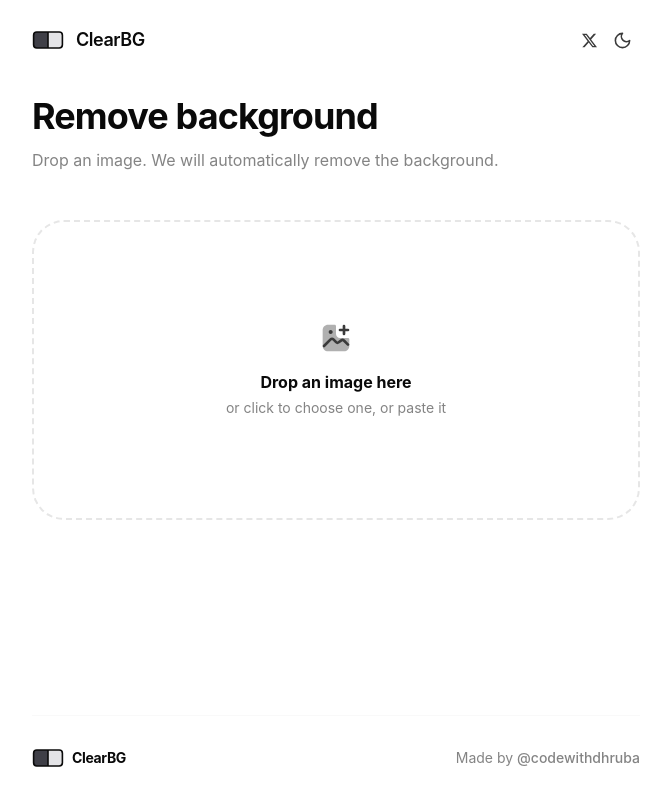
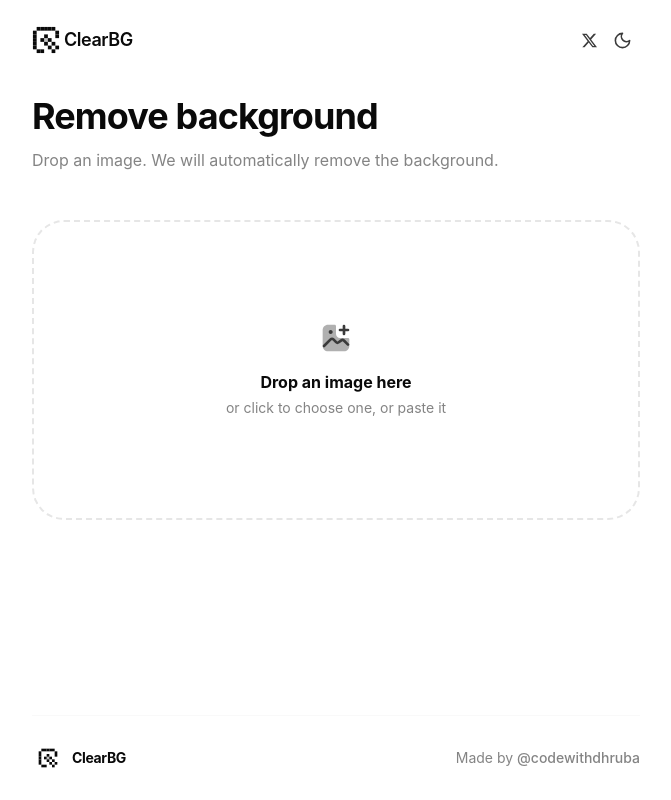
Before and after one commit to codewithdhruba01/ClearBG, a React (Vite) app in the folder client/: page /remove in a window 1280 px wide. Shown: the whole page, without its empty margins (304-975 px from the left). Built offline with nearby package versions, Linux system fonts and the light colour scheme.

Commit message:
feat: add Logo, Footer, and Navbar components for application layout and navigation

```diff
--- a/client/src/components/Navbar.tsx
+++ b/client/src/components/Navbar.tsx
@@ -48,8 +48,8 @@ export const Navbar = () => {
         className={`${isRemovePage ? 'max-w-2xl' : 'max-w-6xl'} mx-auto px-4 sm:px-6 lg:px-8 transition-all duration-300`}
       >
         <div className="flex justify-between items-center h-20">
-          <Link to="/" className="shrink-0 flex items-center gap-3 cursor-pointer">
-            <Logo className="w-8 h-5 text-foreground" />
+          <Link to="/" className="shrink-0 flex items-center gap-1 cursor-pointer">
+            <Logo className="w-7 h-7 text-foreground" />
             <span className="font-semibold text-lg tracking-tight text-foreground">ClearBG</span>
           </Link>
 
--- a/client/src/components/ui/Logo.tsx
+++ b/client/src/components/ui/Logo.tsx
@@ -1,24 +1,59 @@
 export const Logo = ({ className }: { className?: string }) => {
   return (
-    <svg className={className} viewBox="0 0 40 24" fill="none" xmlns="http://www.w3.org/2000/svg">
-      <clipPath id="eraser-clip">
-        <rect x="2" y="2" width="36" height="20" rx="4" />
-      </clipPath>
-      <g clipPath="url(#eraser-clip)">
-        <rect x="0" y="0" width="20" height="24" className="fill-zinc-700 dark:fill-[#666666]" />
-        <rect x="20" y="0" width="20" height="24" className="fill-zinc-200 dark:fill-[#EDEDED]" />
+    <svg className={className} width="30px" height="30px" viewBox="0 0 30 30" xmlns="http://www.w3.org/2000/svg">
+      <g data-transform-wrapper="on" transform="translate(30 0) scale(-1 1)">
+        <g fill="none" className="nc-icon-wrapper">
+          <path d="M3 7H3.01" stroke="currentColor" strokeWidth="4" strokeLinecap="square"></path>
+          <path d="M3 11H3.01" stroke="currentColor" strokeWidth="4" strokeLinecap="square"></path>
+          <path d="M3 15H3.01" stroke="transparent" strokeWidth="4" strokeLinecap="square"></path>
+          <path d="M3 19H3.01" stroke="transparent" strokeWidth="4" strokeLinecap="square"></path>
+          <path d="M3 23H3.01" stroke="currentColor" strokeWidth="4" strokeLinecap="square"></path>
+          <path d="M3 27H3.01" stroke="transparent" strokeWidth="4" strokeLinecap="square"></path>
+          <path d="M7 11H7.01" stroke="transparent" strokeWidth="4" strokeLinecap="square"></path>
+          <path d="M7 7H7.01" stroke="transparent" strokeWidth="4" strokeLinecap="square"></path>
+          <path d="M7 15H7.01" stroke="transparent" strokeWidth="4" strokeLinecap="square"></path>
+          <path d="M7 23H7.01" stroke="transparent" strokeWidth="4" strokeLinecap="square"></path>
+          <path d="M7 27H7.01" stroke="currentColor" strokeWidth="4" strokeLinecap="square"></path>
+          <path d="M11 7H11.01" stroke="transparent" strokeWidth="4" strokeLinecap="square"></path>
+          <path d="M11 3H11.01" stroke="currentColor" strokeWidth="4" strokeLinecap="square"></path>
+          <path d="M11 11H11.01" stroke="transparent" strokeWidth="4" strokeLinecap="square"></path>
+          <path d="M14.99 11H15" stroke="currentColor" strokeWidth="4" strokeLinecap="square"></path>
+          <path d="M11 15H11.01" stroke="currentColor" strokeWidth="4" strokeLinecap="square"></path>
+          <path d="M7 19H7.01" stroke="currentColor" strokeWidth="4" strokeLinecap="square"></path>
+          <path d="M11 19H11.01" stroke="transparent" strokeWidth="4" strokeLinecap="square"></path>
+          <path d="M11 27H11.01" stroke="transparent" strokeWidth="4" strokeLinecap="square"></path>
+          <path d="M15 7H15.01" stroke="transparent" strokeWidth="4" strokeLinecap="square"></path>
+          <path d="M18.99 7H19" stroke="transparent" strokeWidth="4" strokeLinecap="square"></path>
+          <path d="M15 15H15.01" stroke="currentColor" strokeOpacity={0.25} strokeWidth="4" strokeLinecap="square"></path>
+          <path d="M15 23H15.01" stroke="transparent" strokeWidth="4" strokeLinecap="square"></path>
+          <path d="M11 23H11.01" stroke="currentColor" strokeWidth="4" strokeLinecap="square"></path>
+          <path d="M15 19H15.01" stroke="currentColor" strokeWidth="4" strokeLinecap="square"></path>
+          <path d="M15 27H15.01" stroke="transparent" strokeWidth="4" strokeLinecap="square"></path>
+          <path d="M19 11H19.01" stroke="transparent" strokeWidth="4" strokeLinecap="square"></path>
+          <path d="M19 19H19.01" stroke="transparent" strokeWidth="4" strokeLinecap="square"></path>
+          <path d="M19 15H19.01" stroke="currentColor" strokeWidth="4" strokeLinecap="square"></path>
+          <path d="M19 23H19.01" stroke="transparent" strokeWidth="4" strokeLinecap="square"></path>
+          <path d="M19 27H19.01" stroke="currentColor" strokeWidth="4" strokeLinecap="square"></path>
+          <path d="M23 7H23.01" stroke="transparent" strokeWidth="4" strokeLinecap="square"></path>
+          <path d="M7 3H7.01" stroke="currentColor" strokeWidth="4" strokeLinecap="square"></path>
+          <path d="M3 3H3.01" stroke="transparent" strokeWidth="4" strokeLinecap="square"></path>
+          <path d="M15 3H15.01" stroke="currentColor" strokeWidth="4" strokeLinecap="square"></path>
+          <path d="M19 3H19.01" stroke="currentColor" strokeWidth="4" strokeLinecap="square"></path>
+          <path d="M23 3H23.01" stroke="currentColor" strokeWidth="4" strokeLinecap="square"></path>
+          <path d="M27 3H27.01" stroke="transparent" strokeWidth="4" strokeLinecap="square"></path>
+          <path d="M23 15H23.01" stroke="transparent" strokeWidth="4" strokeLinecap="square"></path>
+          <path d="M23 11H23.01" stroke="transparent" strokeWidth="4" strokeLinecap="square"></path>
+          <path d="M23 19H23.01" stroke="transparent" strokeWidth="4" strokeLinecap="square"></path>
+          <path d="M23 23H23.01" stroke="transparent" strokeWidth="4" strokeLinecap="square"></path>
+          <path d="M27 27H27.01" stroke="transparent" strokeWidth="4" strokeLinecap="square"></path>
+          <path d="M23 27H23.01" stroke="currentColor" strokeWidth="4" strokeLinecap="square"></path>
+          <path d="M27 7H27.01" stroke="currentColor" strokeWidth="4" strokeLinecap="square"></path>
+          <path d="M27 11H27.01" stroke="currentColor" strokeWidth="4" strokeLinecap="square"></path>
+          <path d="M27 15H27.01" stroke="currentColor" strokeWidth="4" strokeLinecap="square"></path>
+          <path d="M27 19H27.01" stroke="currentColor" strokeWidth="4" strokeLinecap="square"></path>
+          <path d="M27 23H27.01" stroke="currentColor" strokeWidth="4" strokeLinecap="square"></path>
+        </g>
       </g>
-      <line x1="20" y1="2" x2="20" y2="22" stroke="currentColor" strokeWidth="2" />
-      <rect
-        x="2"
-        y="2"
-        width="36"
-        height="20"
-        rx="4"
-        fill="none"
-        stroke="currentColor"
-        strokeWidth="2"
-      />
     </svg>
   );
 };
```
